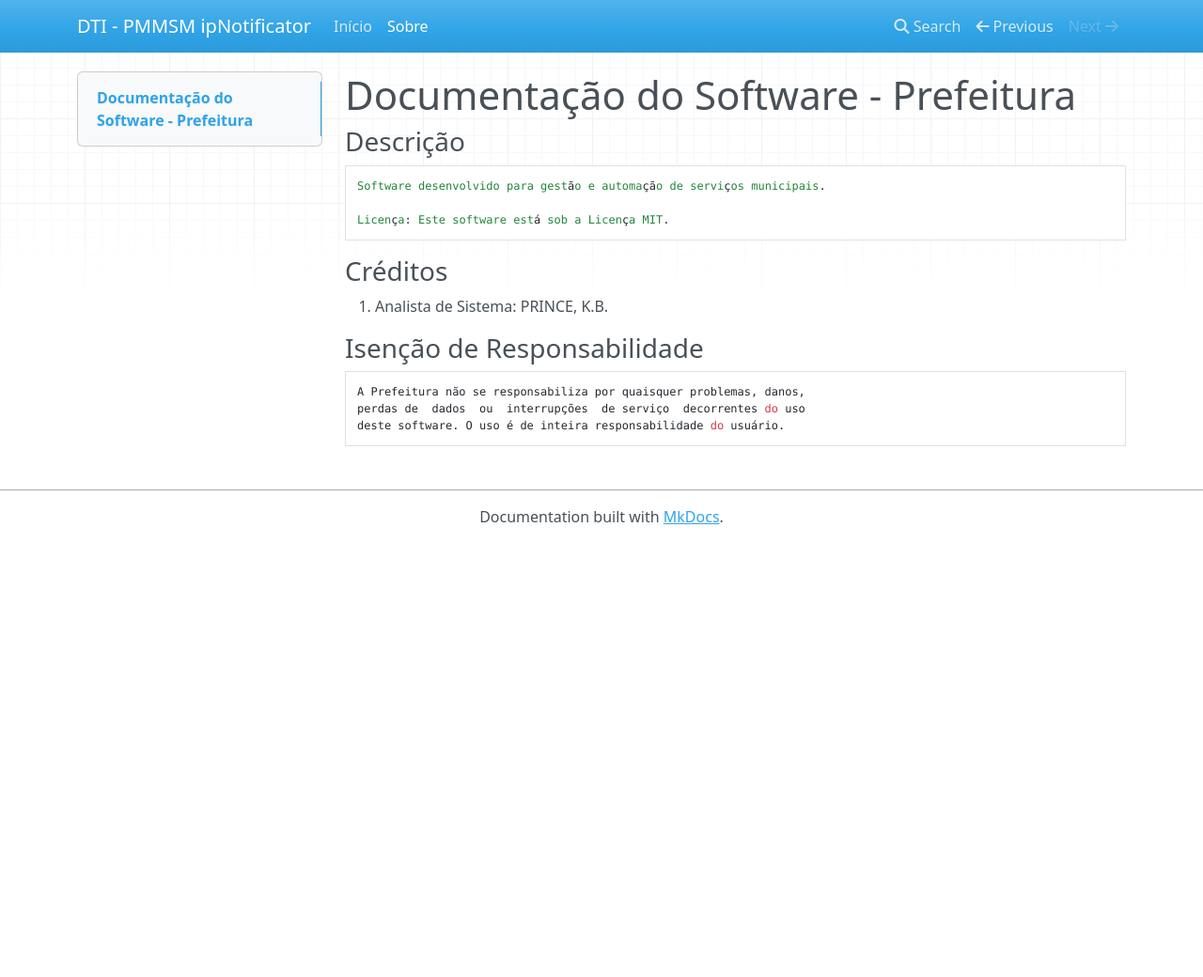
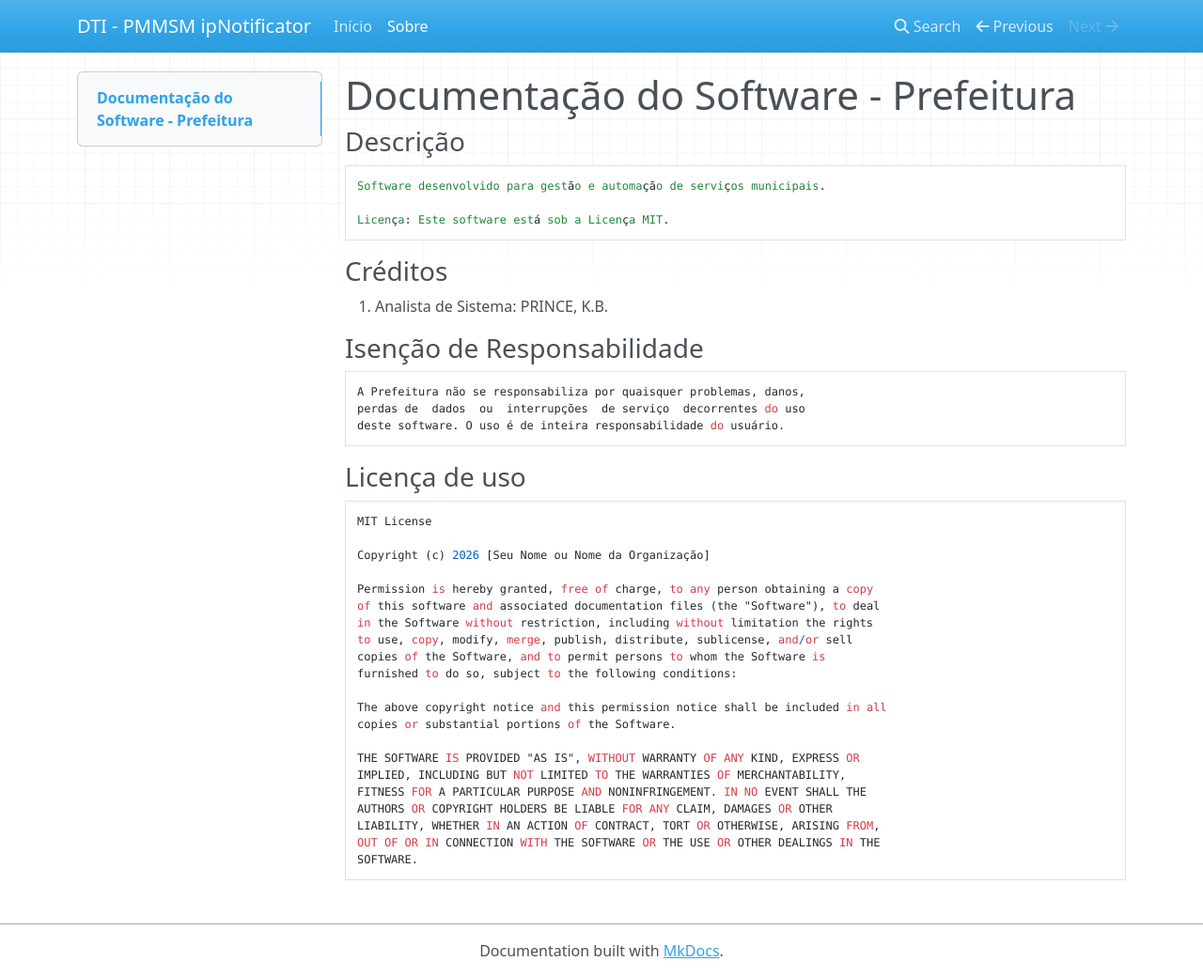
Before and after one commit to klaytonPrinceMS/ipNotificator, an MkDocs documentation site: the page built from docs/Sobre.md, in a window 1280 px wide and 1040 px high. Shown: the whole window at 94% size. Built offline with MkDocs 1.6.1, drawn with Linux system fonts in a browser that asks for light colours; nearby versions of some CDN libraries.

Commit message:
20260116 1109

````diff
--- a/docs/Sobre.md
+++ b/docs/Sobre.md
@@ -17,3 +17,28 @@ A Prefeitura não se responsabiliza por quaisquer problemas, danos,
 perdas de  dados  ou  interrupções  de serviço  decorrentes do uso
 deste software. O uso é de inteira responsabilidade do usuário.
 ```
+
+### Licença de uso
+```
+MIT License
+
+Copyright (c) 2026 [Seu Nome ou Nome da Organização]
+
+Permission is hereby granted, free of charge, to any person obtaining a copy
+of this software and associated documentation files (the "Software"), to deal
+in the Software without restriction, including without limitation the rights
+to use, copy, modify, merge, publish, distribute, sublicense, and/or sell
+copies of the Software, and to permit persons to whom the Software is
+furnished to do so, subject to the following conditions:
+
+The above copyright notice and this permission notice shall be included in all
+copies or substantial portions of the Software.
+
+THE SOFTWARE IS PROVIDED "AS IS", WITHOUT WARRANTY OF ANY KIND, EXPRESS OR
+IMPLIED, INCLUDING BUT NOT LIMITED TO THE WARRANTIES OF MERCHANTABILITY,
+FITNESS FOR A PARTICULAR PURPOSE AND NONINFRINGEMENT. IN NO EVENT SHALL THE
+AUTHORS OR COPYRIGHT HOLDERS BE LIABLE FOR ANY CLAIM, DAMAGES OR OTHER
+LIABILITY, WHETHER IN AN ACTION OF CONTRACT, TORT OR OTHERWISE, ARISING FROM,
+OUT OF OR IN CONNECTION WITH THE SOFTWARE OR THE USE OR OTHER DEALINGS IN THE
+SOFTWARE.
+```
````
Also changed, not shown: README.MD (+22 -1 lines).
